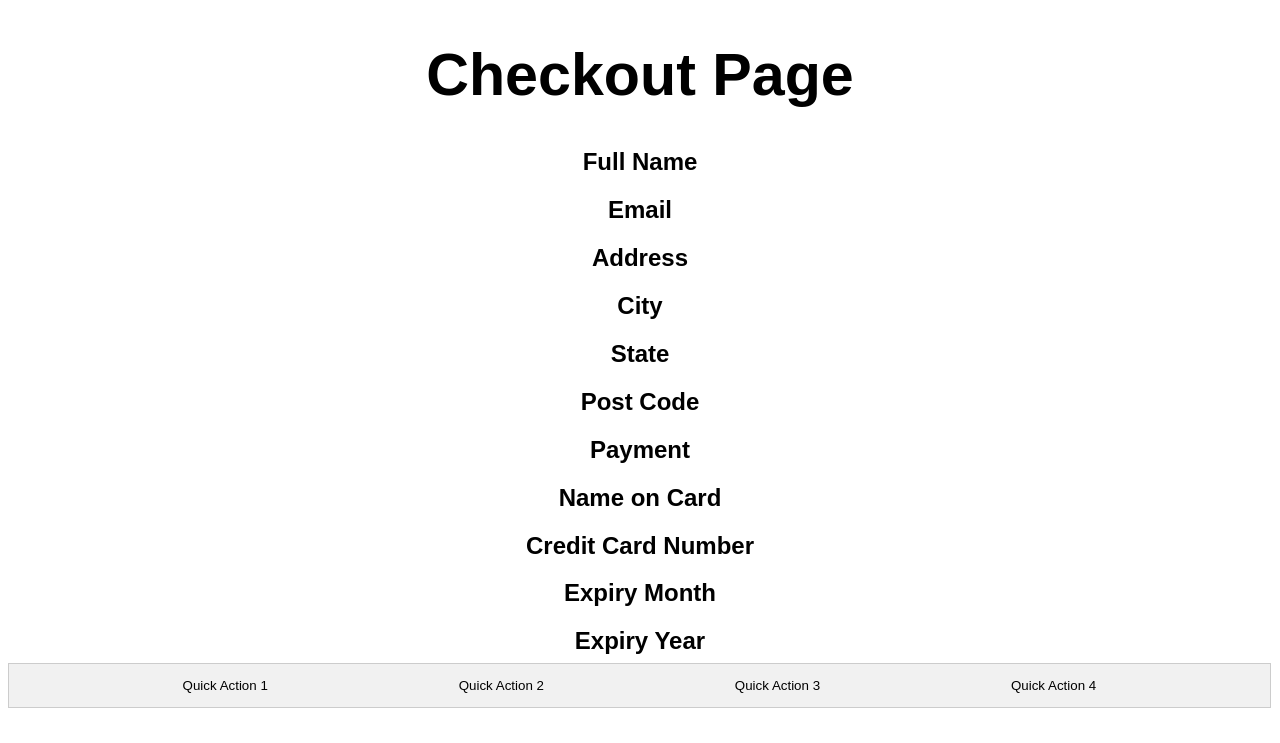
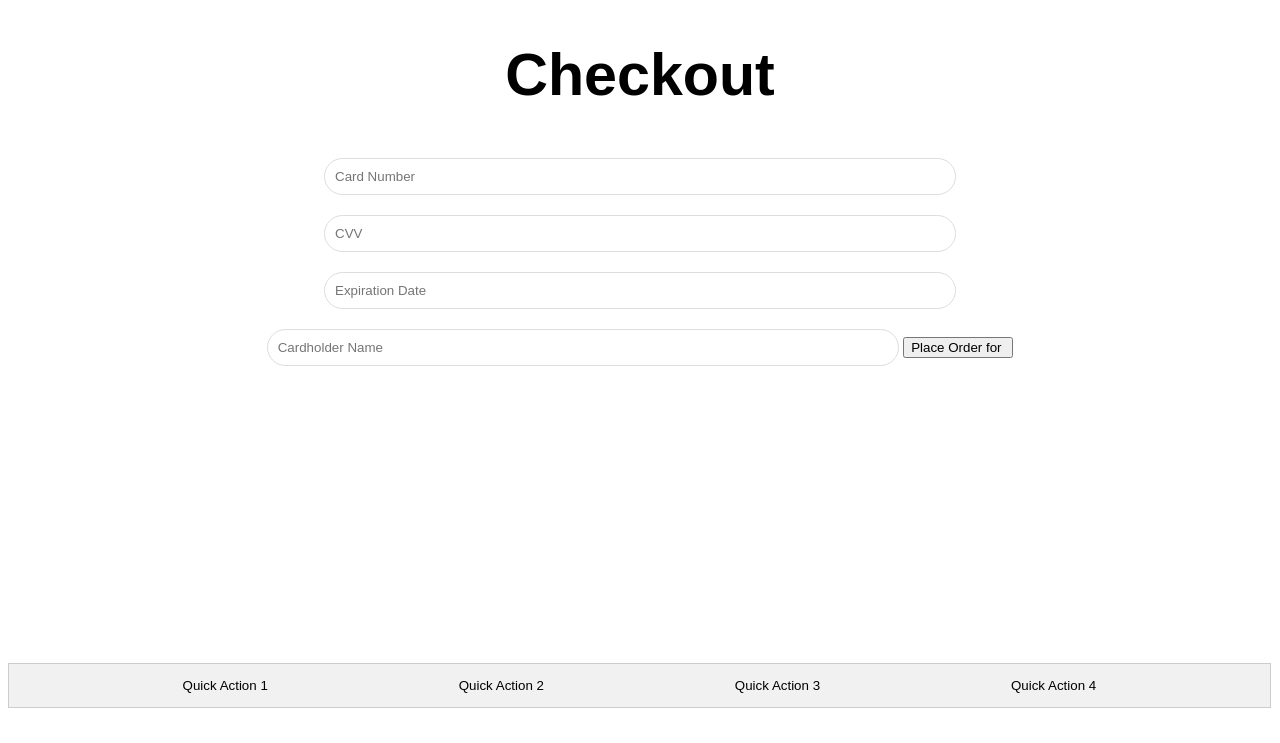
Before and after one commit to SuperBestWebDevSystemsFriends/Web-Solution, a PHP site: page /Checkout.php in a window 1280 px wide. Shown: the part 57-800 px from the top of the page. Run offline with PHP 8.4, Linux system fonts and the light colour scheme; some libraries are stand-ins or nearby versions.

Commit message:
Checkout page started

```diff
--- a/Checkout.php
+++ b/Checkout.php
@@ -24,8 +24,13 @@
 
 
         <div class="content">
-            <h1>Checkout Page</h1>
-            <h2>Full Name</h2>
+            <h1>Checkout</h1>
+            <input type="text" placeholder="Card Number" require = true;>
+            <input type="text" placeholder="CVV" require = true;>
+            <input type="text" placeholder="Expiration Date" require = true;>
+            <input type="text" placeholder="Cardholder Name" require = true;>
+            <input type="submit" value="Place Order for ">
+            <!-- <h2>Full Name</h2>
             <h2>Email</h2>
             <h2>Address</h2>
             <h2>City</h2>
@@ -36,9 +41,7 @@
             <h2>Credit Card Number</h2>
             <h2>Expiry Month</h2>
             <h2>Expiry Year</h2>
-            <h2>CVV</h2>
-
-
+            <h2>CVV</h2> -->
         </div>
 
         <div class="tab qaction" id="quickaction">
--- a/cart.php
+++ b/cart.php
@@ -32,6 +32,9 @@
             </form>
             <div class="fproducts">
                 <h2>Featured Products</h2>
+                <form action = "Checkout.php">
+                    <input class="tabButton active" type="submit" value = "Checkout"/>
+                </form>
                 <div class="product">
                     <img src="https://m.media-amazon.com/images/I/6161+3txTxL.jpg" alt="Dog Bed">
                     <h3>Dog Bed</h3>
```
